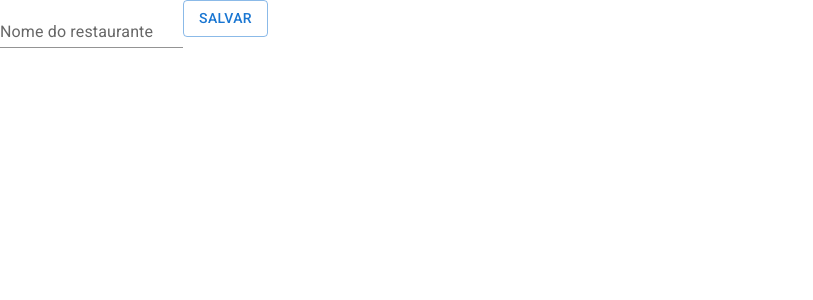
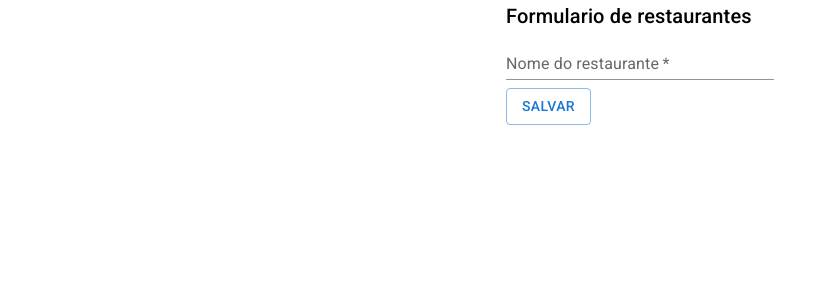
Before and after one commit to 7eduardocf/Alfood, a React (Create React App) app: page /admin/restaurantes/novo in a window 1280 px wide. Shown: the top 300 px of the page, without its empty margins (0-813 px from the left). Built offline with nearby package versions, Linux system fonts and the light colour scheme.

Commit message:
Formatando o layout da pagina de formulario

```diff
--- a/src/paginas/Administracao/Restaurantes/FormularioRestaurante.tsx
+++ b/src/paginas/Administracao/Restaurantes/FormularioRestaurante.tsx
@@ -1,4 +1,4 @@
-import { Button, TextField } from "@mui/material"
+import { Box, Button, TextField, Typography } from "@mui/material"
 import axios from "axios"
 import { useEffect, useState } from "react"
 import { useParams } from "react-router-dom"
@@ -8,40 +8,52 @@ const FormularioRestaurante = () => {
 
     const parametros = useParams()
 
-    useEffect(()=>{
-        if(parametros.id){
+    useEffect(() => {
+        if (parametros.id) {
             axios.get<IRestaurante>(`http://localhost:8000/api/v2/restaurantes/${parametros.id}/`)
                 .then(response => setNomeDoRestaurante(response.data.nome))
         }
-    },[parametros])
+    }, [parametros])
 
     const [nomeDoRestaurante, setNomeDoRestaurante] = useState("")
 
-    const aoSubmeterForm = (evento: React.FormEvent<HTMLFormElement>)=>{
+    const aoSubmeterForm = (evento: React.FormEvent<HTMLFormElement>) => {
         evento.preventDefault()
 
         if (parametros.id) {
             axios.put(`http://localhost:8000/api/v2/restaurantes/${parametros.id}/`, {
                 nome: nomeDoRestaurante
             })
-            .then(()=>{
-                alert("Atualizado com sucesso")
-            })
-        }else{
+                .then(() => {
+                    alert("Atualizado com sucesso")
+                })
+        } else {
             axios.post("http://localhost:8000/api/v2/restaurantes/", {
                 nome: nomeDoRestaurante
             })
-            .then(()=>{
-                alert("Dado enviado")
-            })
+                .then(() => {
+                    alert("Dado enviado")
+                })
         }
     }
 
     return (
-        <form onSubmit={aoSubmeterForm}>
-            <TextField value={nomeDoRestaurante} onChange={evento => setNomeDoRestaurante(evento.target.value)} label="Nome do restaurante" variant="standard" />
-            <Button type="submit" variant="outlined">Salvar</Button>
-        </form>
+        <Box sx={{display: "flex", flexDirection: "column", alignItems: "center"}}>
+            <Box component="form" onSubmit={aoSubmeterForm}>
+                <Typography component="h1" variant="h6">
+                    Formulario de restaurantes
+                </Typography>
+                <TextField
+                    value={nomeDoRestaurante}
+                    onChange={evento => setNomeDoRestaurante(evento.target.value)}
+                    label="Nome do restaurante"
+                    variant="standard"
+                    fullWidth
+                    required
+                />
+                <Button sx={{marginTop: 1}} type="submit" variant="outlined">Salvar</Button>
+            </Box>
+        </Box>
     )
 }
 
```
